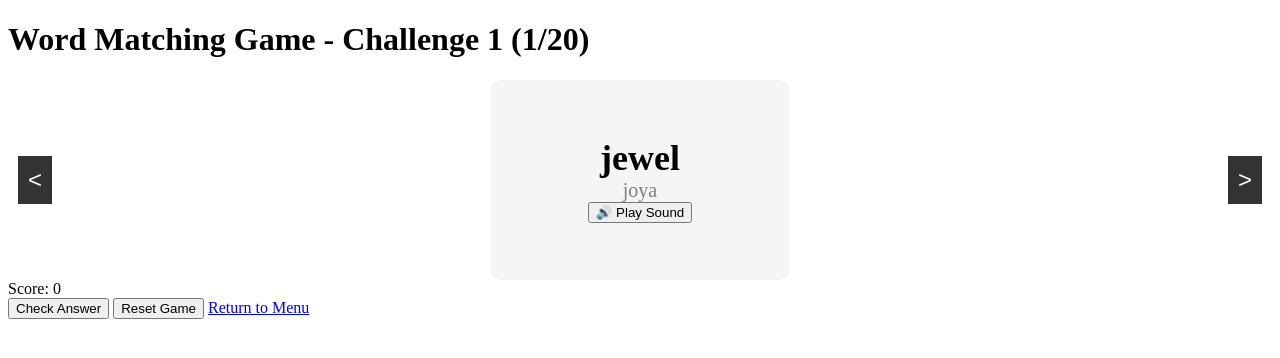
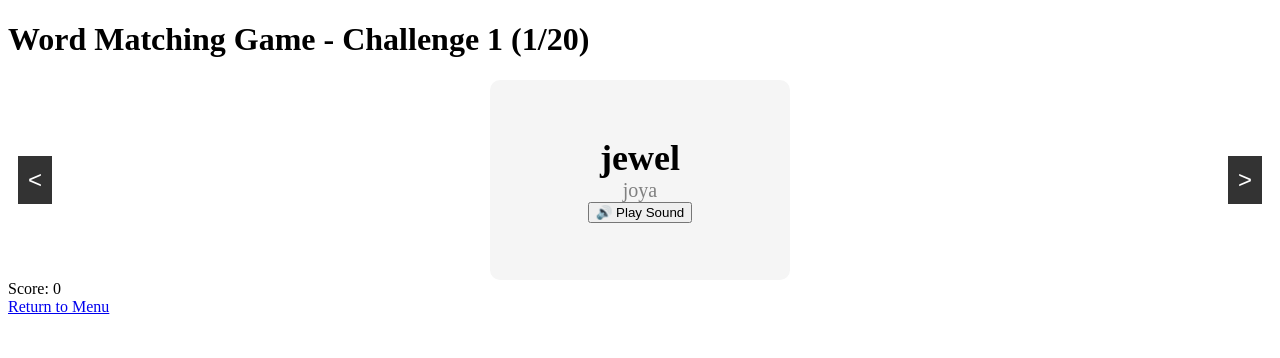
Before and after one commit to chagoo/chagoo.github.io, a plain HTML site: page challenge1.html in a window 1280 px wide. Drawn offline with Linux system fonts and the light colour scheme.

Commit message:
Update challenge1.html

```diff
--- a/challenge1.html
+++ b/challenge1.html
@@ -23,8 +23,8 @@
 
         <div id="score">Score: 0</div>
 
-        <button id="check-answer">Check Answer</button>
-        <button id="reset-game">Reset Game</button>
+        <!--button id="check-answer">Check Answer</button -->
+        <!--button id="reset-game">Reset Game</button -->
 
         <a href="menu.html" class="menu-button">Return to Menu</a>
 
```
